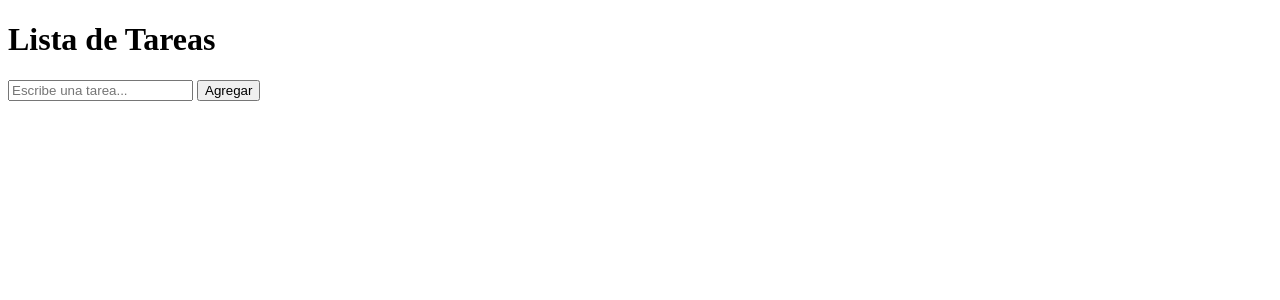
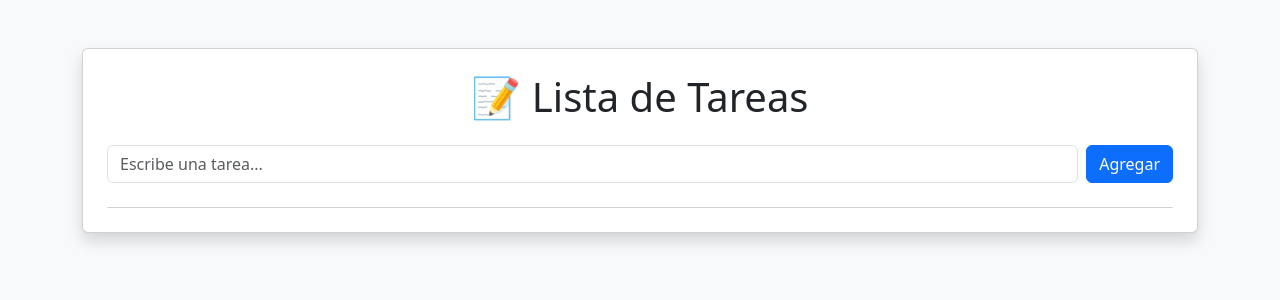
Before and after one commit to cleomari/RenderImplementacion, a Flask app: page / in a window 1280 px wide. Shown: the top 300 px of the page. Run offline with Flask 2, Linux system fonts and the light colour scheme; data that the repository does not hold is empty; some libraries are stand-ins or nearby versions.

Commit message:
Estilo visual para la app

```diff
--- a/templates/index.html
+++ b/templates/index.html
@@ -1,16 +1,27 @@
 <!DOCTYPE html>
-<html>
-<head><title>Mis Tareas</title></head>
-<body>
-    <h1>Lista de Tareas</h1>
-    <form method="POST" action="/add">
-        <input type="text" name="texto" placeholder="Escribe una tarea..." required>
-        <button type="submit">Agregar</button>
-    </form>
-    <ul>
-        {% for tarea in tareas %}
-        <li>{{ tarea[1] }}</li>
-        {% endfor %}
-    </ul>
+<html lang="es">
+<head>
+    <meta charset="UTF-8">
+    <title>Lista de Tareas</title>
+    <!-- Bootstrap CDN -->
+    <link href="https://cdn.jsdelivr.net/npm/bootstrap@5.3.2/dist/css/bootstrap.min.css" rel="stylesheet">
+</head>
+<body class="bg-light text-dark">
+    <div class="container mt-5">
+        <div class="card shadow p-4">
+            <h1 class="mb-4 text-center">📝 Lista de Tareas</h1>
+
+            <form method="POST" action="/add" class="d-flex mb-4">
+                <input name="texto" class="form-control me-2" placeholder="Escribe una tarea..." required>
+                <button type="submit" class="btn btn-primary">Agregar</button>
+            </form>
+
+            <ul class="list-group">
+                {% for tarea in tareas %}
+                    <li class="list-group-item">{{ tarea[1] }}</li>
+                {% endfor %}
+            </ul>
+        </div>
+    </div>
 </body>
 </html>
```
